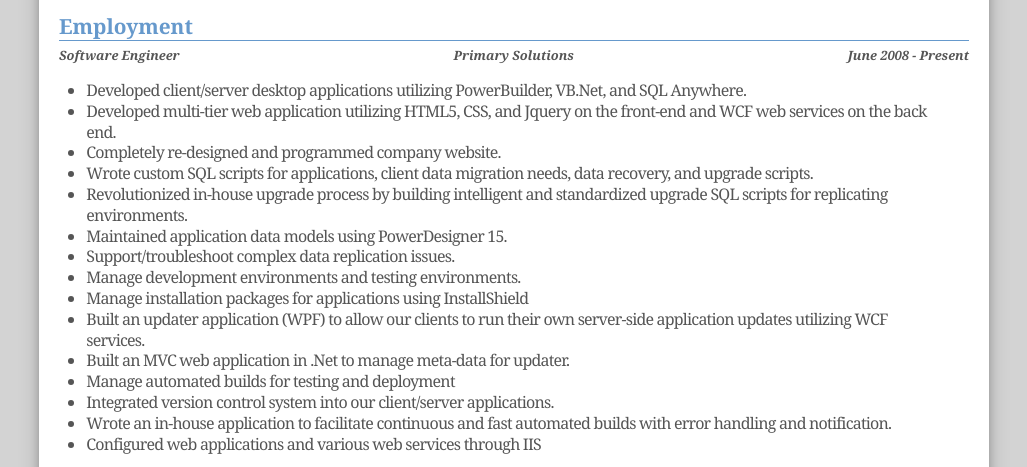
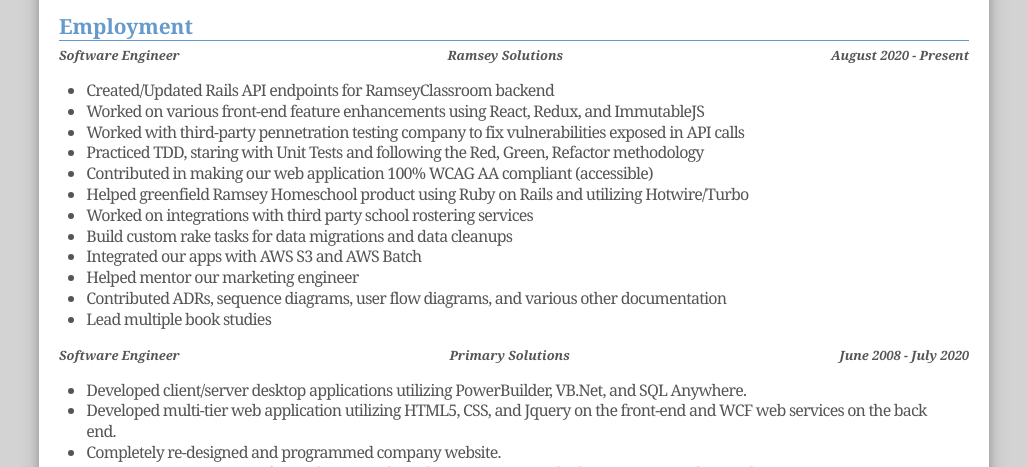
Before and after one commit to cspmosh/cspmosh.github.io, a plain HTML site: page index.html in a window 1280 px wide. Shown: the part 333-800 px from the top of the page, without its empty margins (126-1153 px from the left). Drawn offline with Linux system fonts and the light colour scheme.

Commit message:
Update index.html

```diff
--- a/index.html
+++ b/index.html
@@ -72,8 +72,29 @@
       <div class="section-title">
         <h3>Employment</h3>
       </div>
+
       <div class="section-head">
-        <span>Software Engineer</span><span>Primary Solutions</span><span>June 2008 - Present</span>
+        <span>Software Engineer</span><span>Ramsey Solutions</span><span>August 2020 - Present</span>
+      </div>
+      <div class="section-body">
+        <ul>
+          <li>Created/Updated Rails API endpoints for RamseyClassroom backend</li>
+	  <li>Worked on various front-end feature enhancements using React, Redux, and ImmutableJS</li>
+	  <li>Worked with third-party pennetration testing company to fix vulnerabilities exposed in API calls</li>
+	  <li>Practiced TDD, staring with Unit Tests and following the Red, Green, Refactor methodology</li>
+	  <li>Contributed in making our web application 100% WCAG AA compliant (accessible)</li>
+	  <li>Helped greenfield Ramsey Homeschool product using Ruby on Rails and utilizing Hotwire/Turbo</li>
+	  <li>Worked on integrations with third party school rostering services</li>
+	  <li>Build custom rake tasks for data migrations and data cleanups</li>
+	  <li>Integrated our apps with AWS S3 and AWS Batch</li>
+	  <li>Helped mentor our marketing engineer</li>
+	  <li>Contributed ADRs, sequence diagrams, user flow diagrams, and various other documentation</li>
+	  <li>Lead multiple book studies</li>
+        </ul>
+      </div> <!--section-body-->
+
+      <div class="section-head">
+        <span>Software Engineer</span><span>Primary Solutions</span><span>June 2008 - July 2020</span>
       </div>
       <div class="section-body">
         <ul>
```
